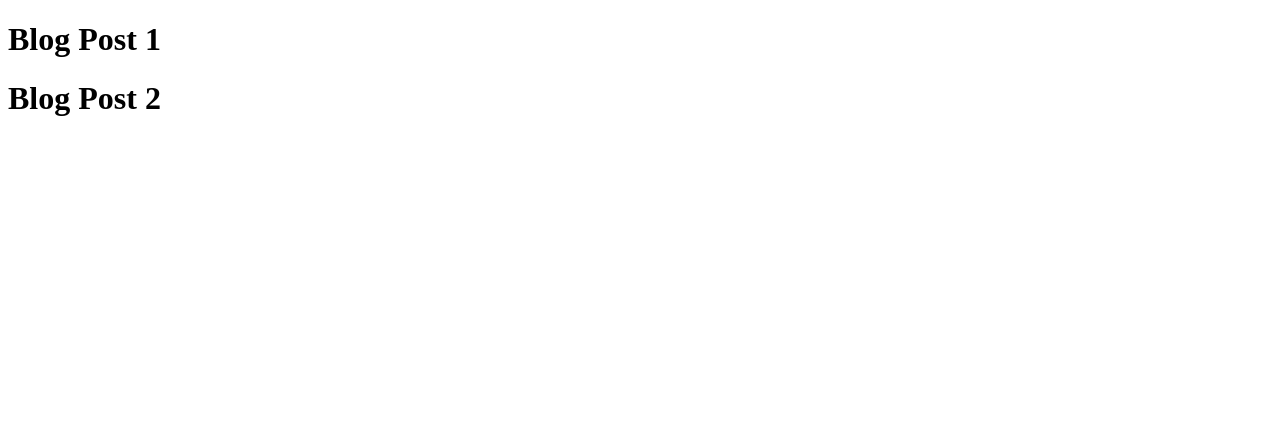
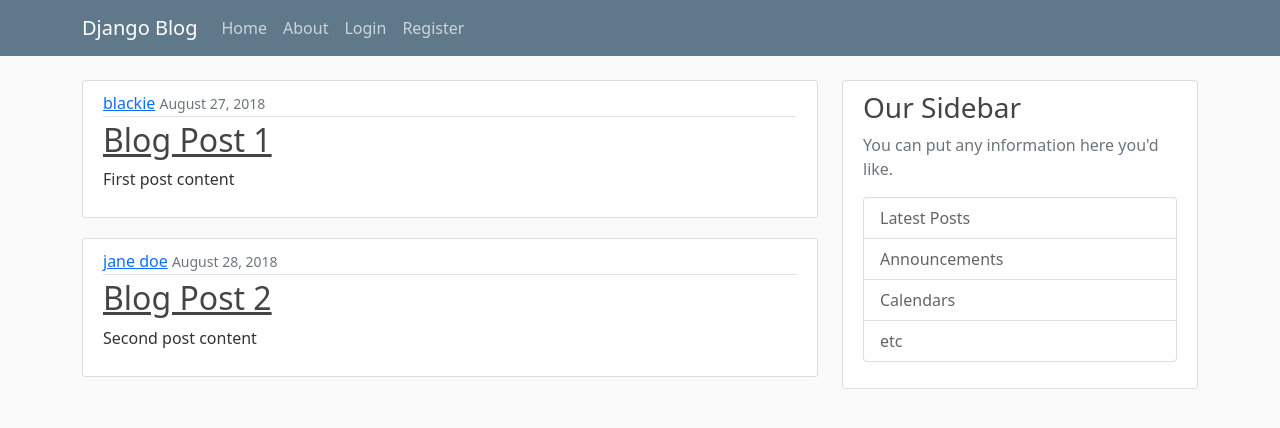
Before and after one commit to blackman147/blog2, a Django app: page /blog/ in a window 1280 px wide. Shown: the top 428 px of the page. Run offline with Django 3.2, Linux system fonts and the light colour scheme.

Commit message:
added bootstrap

```diff
--- /dev/null
+++ b/blog/static/blog/main.css
@@ -0,0 +1,84 @@
+body {
+    background: #fafafa;
+    color: #333333;
+    margin-top: 5rem;
+  }
+
+  h1, h2, h3, h4, h5, h6 {
+    color: #444444;
+  }
+
+  ul {
+    margin: 0;
+  }
+
+  .bg-steel {
+    background-color: #5f788a;
+  }
+
+  .site-header .navbar-nav .nav-link {
+    color: #cbd5db;
+  }
+
+  .site-header .navbar-nav .nav-link:hover {
+    color: #ffffff;
+  }
+
+  .site-header .navbar-nav .nav-link.active {
+    font-weight: 500;
+  }
+
+  .content-section {
+    background: #ffffff;
+    padding: 10px 20px;
+    border: 1px solid #dddddd;
+    border-radius: 3px;
+    margin-bottom: 20px;
+  }
+
+  .article-title {
+    color: #444444;
+  }
+
+  a.article-title:hover {
+    color: #428bca;
+    text-decoration: none;
+  }
+
+  .article-content {
+    white-space: pre-line;
+  }
+
+  .article-img {
+    height: 65px;
+    width: 65px;
+    margin-right: 16px;
+  }
+
+  .article-metadata {
+    padding-bottom: 1px;
+    margin-bottom: 4px;
+    border-bottom: 1px solid #e3e3e3
+  }
+
+  .article-metadata a:hover {
+    color: #333;
+    text-decoration: none;
+  }
+
+  .article-svg {
+    width: 25px;
+    height: 25px;
+    vertical-align: middle;
+  }
+
+  .account-img {
+    height: 125px;
+    width: 125px;
+    margin-right: 20px;
+    margin-bottom: 16px;
+  }
+
+  .account-heading {
+    font-size: 2.5rem;
+  }
--- /dev/null
+++ b/blog/templates/blog/base.html
@@ -0,0 +1,65 @@
+{% load static %}
+<!DOCTYPE html>
+<html lang="en">
+<head>
+    <meta charset="UTF-8">
+    <meta name="viewport" content="width=device-width, initial-scale=1.0">
+    <meta name="viewport" content="width=device-width, initial-scale=1">
+
+    <!-- Bootstrap CSS -->
+    <link href="https://cdn.jsdelivr.net/npm/bootstrap@5.1.3/dist/css/bootstrap.min.css" rel="stylesheet" integrity="sha384-1BmE4kWBq78iYhFldvKuhfTAU6auU8tT94WrHftjDbrCEXSU1oBoqyl2QvZ6jIW3" crossorigin="anonymous">
+
+    <link rel="stylesheet" type="text/css" href="  {% static 'blog/main.css' %}  ">
+
+    {% if title %}
+    <title>Dango Blog - {{ title }} </title>
+    {% else %}
+        <title>Django Blog</title>
+    {% endif %}
+</head>
+<body>
+    <header class="site-header">
+        <nav class="navbar navbar-expand-md navbar-dark bg-steel fixed-top">
+            <div class="container">
+                <a class="navbar-brand mr-4" href="/">Django Blog</a>
+                <button class="navbar-toggler" type="button" data-toggle="collapse" data-target="#navbarToggle" aria-controls="navbarToggle" aria-expanded="false" aria-label="Toggle navigation">
+                <span class="navbar-toggler-icon"></span>
+                </button>
+                <div class="collapse navbar-collapse" id="navbarToggle">
+                <div class="navbar-nav m r-auto">
+                    <a class="nav-item nav-link" href="/">Home</a>
+                    <a class="nav-item nav-link" href="/about">About</a>
+                </div>
+                <!-- Navbar Right Side -->
+                <div class="navbar-nav">
+                    <a class="nav-item nav-link" href="#">Login</a>
+                    <a class="nav-item nav-link" href="#">Register</a>
+                </div>
+                </div>
+            </div>
+        </nav>
+    </header>
+    <main role="main" class="container">
+        <div class="row">
+          <div class="col-md-8">
+            {% block content %}{% endblock %}
+          </div>
+          <div class="col-md-4">
+            <div class="content-section">
+              <h3>Our Sidebar</h3>
+              <p class='text-muted'>You can put any information here you'd like.
+                <ul class="list-group">
+                  <li class="list-group-item list-group-item-light">Latest Posts</li>
+                  <li class="list-group-item list-group-item-light">Announcements</li>
+                  <li class="list-group-item list-group-item-light">Calendars</li>
+                  <li class="list-group-item list-group-item-light">etc</li>
+                </ul>
+              </p>
+            </div>
+          </div>
+        </div>
+      </main>
+
+    <script src="https://cdn.jsdelivr.net/npm/bootstrap@5.1.3/dist/js/bootstrap.bundle.min.js" integrity="sha384-ka7Sk0Gln4gmtz2MlQnikT1wXgYsOg+OMhuP+IlRH9sENBO0LRn5q+8nbTov4+1p" crossorigin="anonymous"></script>
+</body>
+</html>
--- a/blog/templates/blog/home.html
+++ b/blog/templates/blog/home.html
@@ -1,13 +1,15 @@
-<!DOCTYPE html>
-<html lang="en">
-<head>
-    <meta charset="UTF-8">
-    <meta name="viewport" content="width=device-width, initial-scale=1.0">
-    <title>Document</title>
-</head>
-<body>
+{% extends "blog/base.html" %}
+{% block content %}
     {% for post in posts %}
-        <h1>{{ post.title }}</h1>
+    <article class="media content-section">
+        <div class="media-body">
+          <div class="article-metadata">
+                <a class="mr-2" href="#">{{ post.author }}</a>
+                <small class="text-muted">{{ post.date_posted }}</small>
+          </div>
+          <h2><a class="article-title" href="#">{{ post.title }}</a></h2>
+          <p class="article-content">{{ post.content }}</p>
+        </div>
+      </article>
     {% endfor %}
-</body>
-</html>
+ {% endblock content %}
--- a/blog/views.py
+++ b/blog/views.py
@@ -23,4 +23,4 @@ def home(request):
 
 
 def about(request):
-    return render(request, 'blog/about.html')
+    return render(request, 'blog/about.html', {'title': 'About'})
```
Also changed, not shown: blog/templates/blog/about.html (+3 -10 lines), db.sqlite3.
